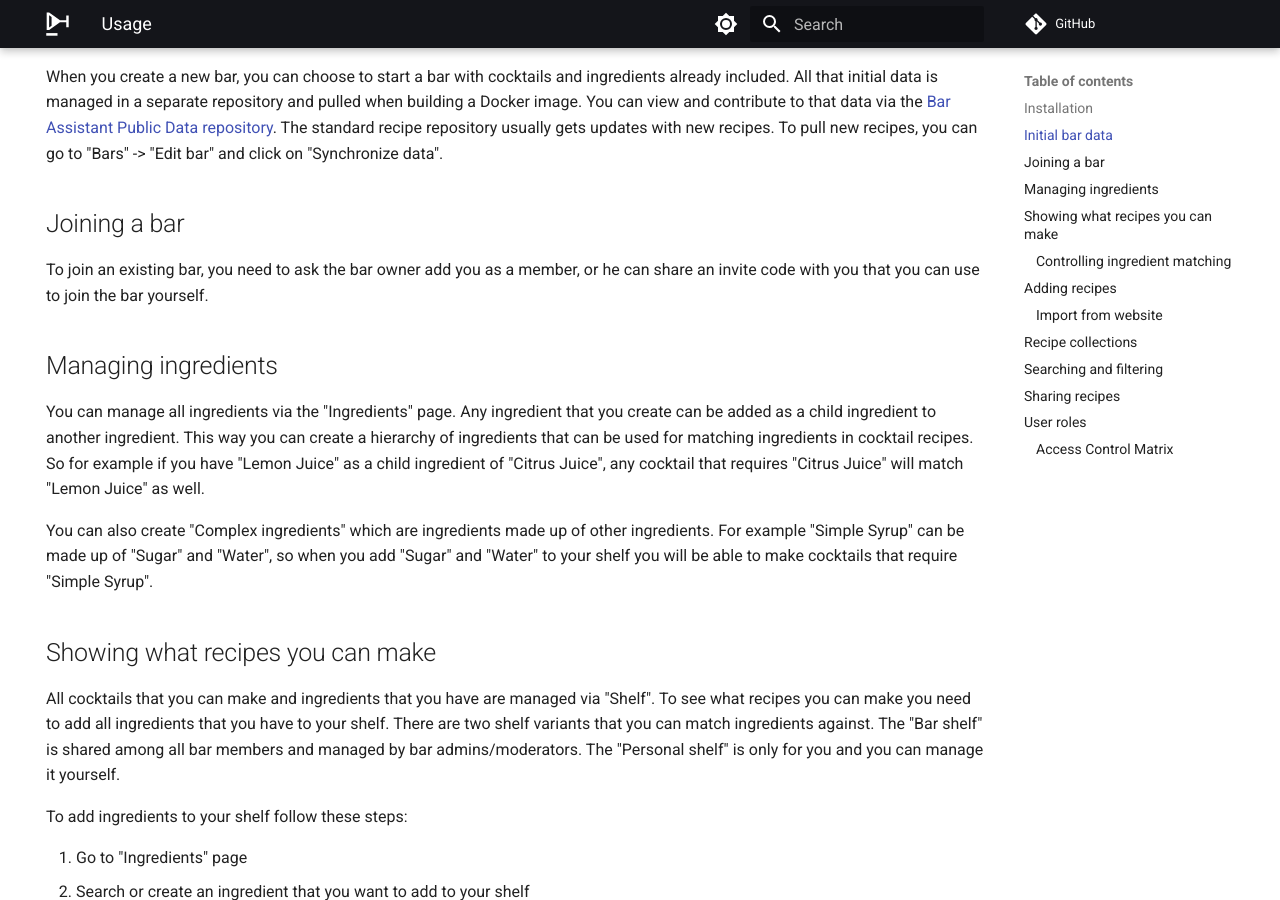
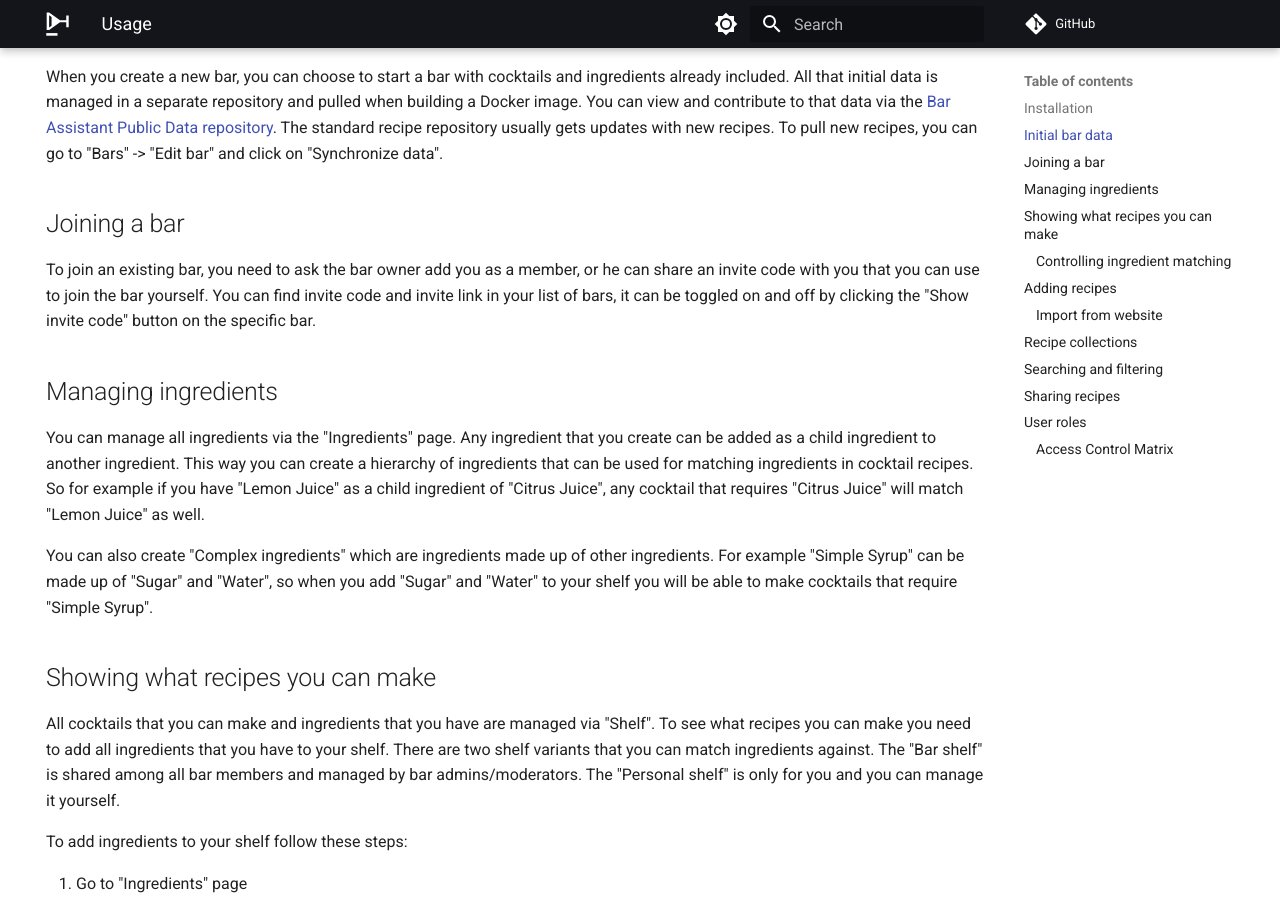
Before and after one commit to bar-assistant/docs, an MkDocs documentation site: the page built from docs/index.md, in a window 1280 px wide and 900 px high, scrolled down 397 px. Built offline with MkDocs 1.6.1 and Material for MkDocs 9.7.7, drawn with Linux system fonts in a browser that asks for light colours; comment, search, counter and statistics services are not loaded.

Commit message:
Invite code docs

```diff
--- a/docs/index.md
+++ b/docs/index.md
@@ -17,7 +17,7 @@ When you create a new bar, you can choose to start a bar with cocktails and ingr
 
 ## Joining a bar
 
-To join an existing bar, you need to ask the bar owner add you as a member, or he can share an invite code with you that you can use to join the bar yourself.
+To join an existing bar, you need to ask the bar owner add you as a member, or he can share an invite code with you that you can use to join the bar yourself. You can find invite code and invite link in your list of bars, it can be toggled on and off by clicking the "Show invite code" button on the specific bar.
 
 ## Managing ingredients
 
```
